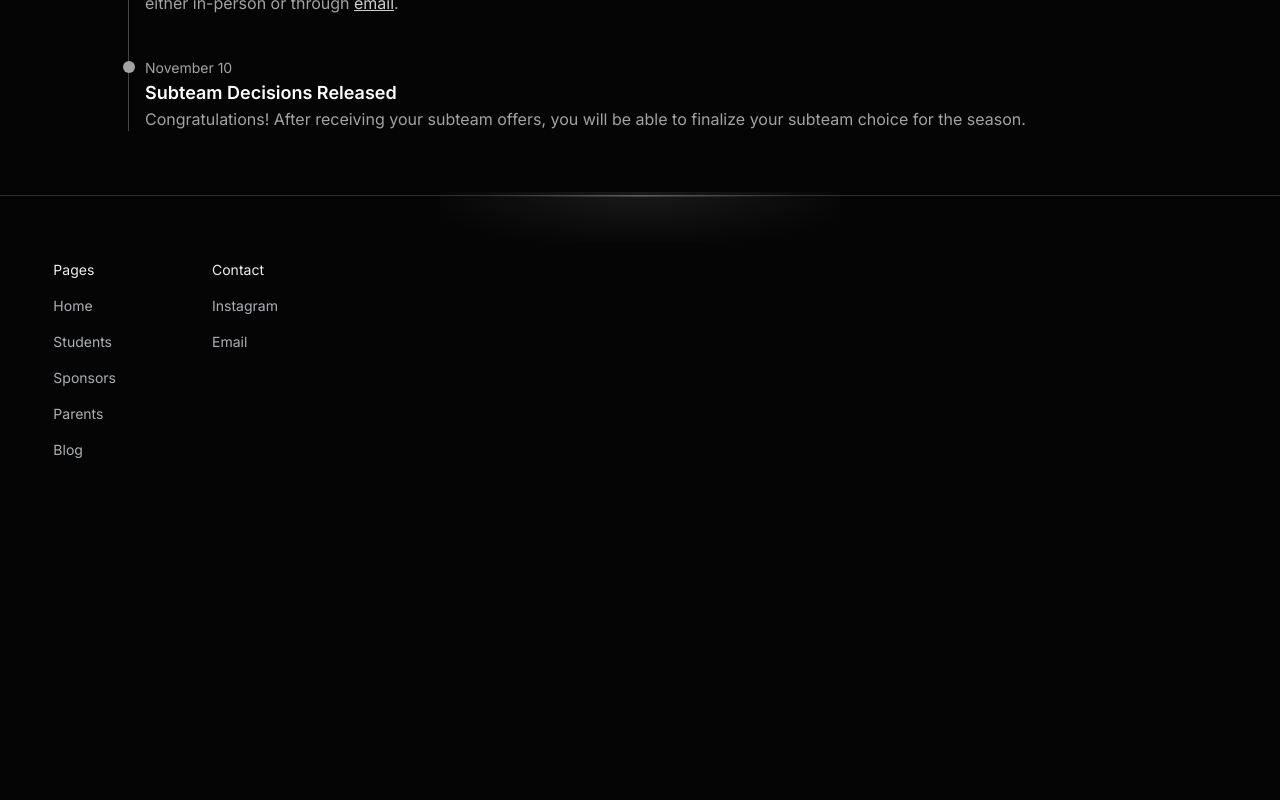
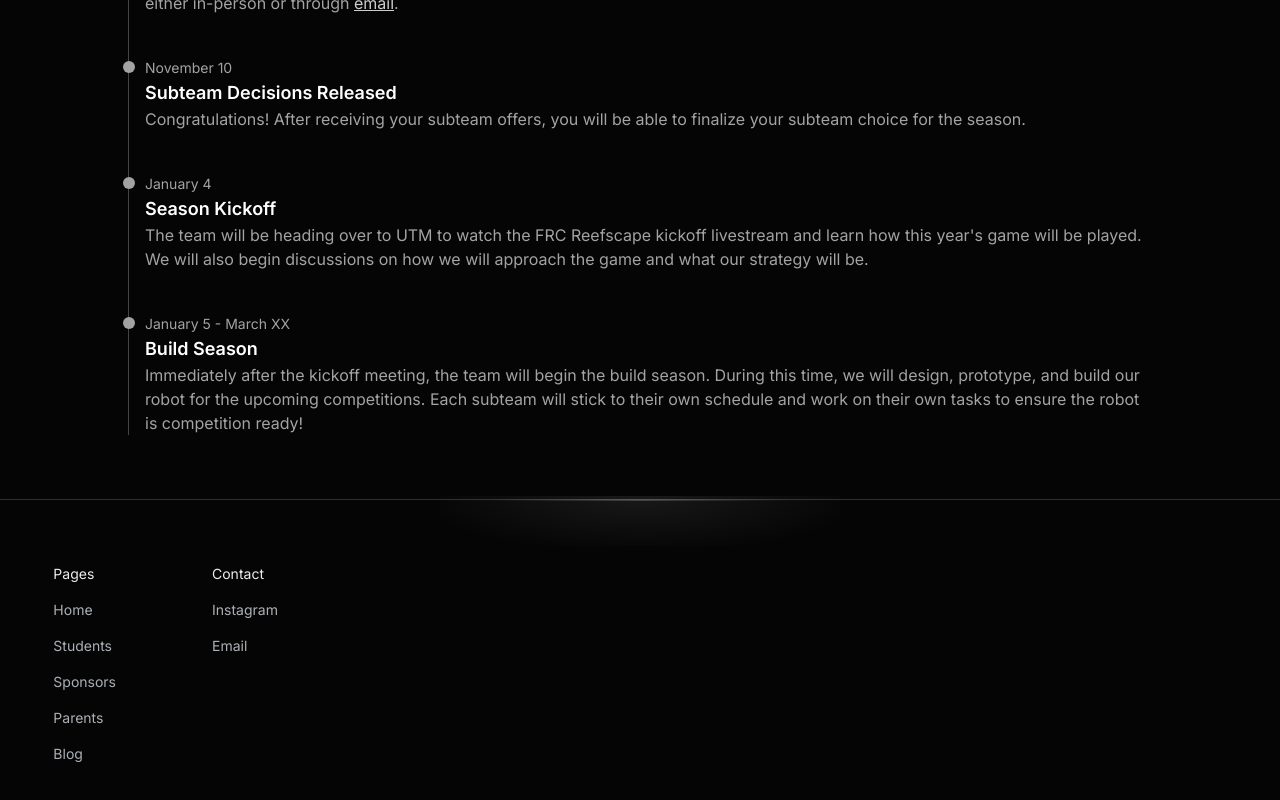
Before and after one commit to benceruleanlu/Team-Website, a Next.js app: page /join in a window 1280 px wide. Shown: the part 1120-1920 px from the top of the page. Before the commit the page ends 1620 px from the top, so only its background shows below. Built offline with nearby package versions, Linux system fonts and the light colour scheme.

Commit message:
chore: add kickoff and build season to timeline

```diff
--- a/app/join/page.tsx
+++ b/app/join/page.tsx
@@ -143,7 +143,7 @@ export default function Sponsor() {
               .
             </p>
           </li>
-          <li className="ms-4">
+          <li className="mb-10 ms-4">
             <div className="absolute -start-1.5 mt-1.5 h-3 w-3 rounded-full bg-neutral-400"></div>
             <time className="mb-1 text-sm font-normal leading-none text-neutral-400">
               November 10
@@ -152,7 +152,35 @@ export default function Sponsor() {
               Subteam Decisions Released
             </h3>
             <p className="mb-4 text-base font-normal text-neutral-400">
-              Congratulations! After receiving your subteam offers, you will be able to finalize your subteam choice for the season.
+              Congratulations! After receiving your subteam offers, you will be
+              able to finalize your subteam choice for the season.
+            </p>
+          </li>
+          <li className="mb-10 ms-4">
+            <div className="absolute -start-1.5 mt-1.5 h-3 w-3 rounded-full bg-neutral-400"></div>
+            <time className="mb-1 text-sm font-normal leading-none text-neutral-400">
+              January 4
+            </time>
+            <h3 className="text-lg font-semibold text-white">Season Kickoff</h3>
+            <p className="mb-4 text-base font-normal text-neutral-400">
+              The team will be heading over to UTM to watch the FRC Reefscape
+              kickoff livestream and learn how this year's game will be played.
+              We will also begin discussions on how we will approach the game
+              and what our strategy will be.
+            </p>
+          </li>
+          <li className="ms-4">
+            <div className="absolute -start-1.5 mt-1.5 h-3 w-3 rounded-full bg-neutral-400"></div>
+            <time className="mb-1 text-sm font-normal leading-none text-neutral-400">
+              January 5 - March XX
+            </time>
+            <h3 className="text-lg font-semibold text-white">Build Season</h3>
+            <p className="mb-4 text-base font-normal text-neutral-400">
+              Immediately after the kickoff meeting, the team will begin the
+              build season. During this time, we will design, prototype, and
+              build our robot for the upcoming competitions. Each subteam will
+              stick to their own schedule and work on their own tasks to ensure
+              the robot is competition ready!
             </p>
           </li>
         </ol>
```
